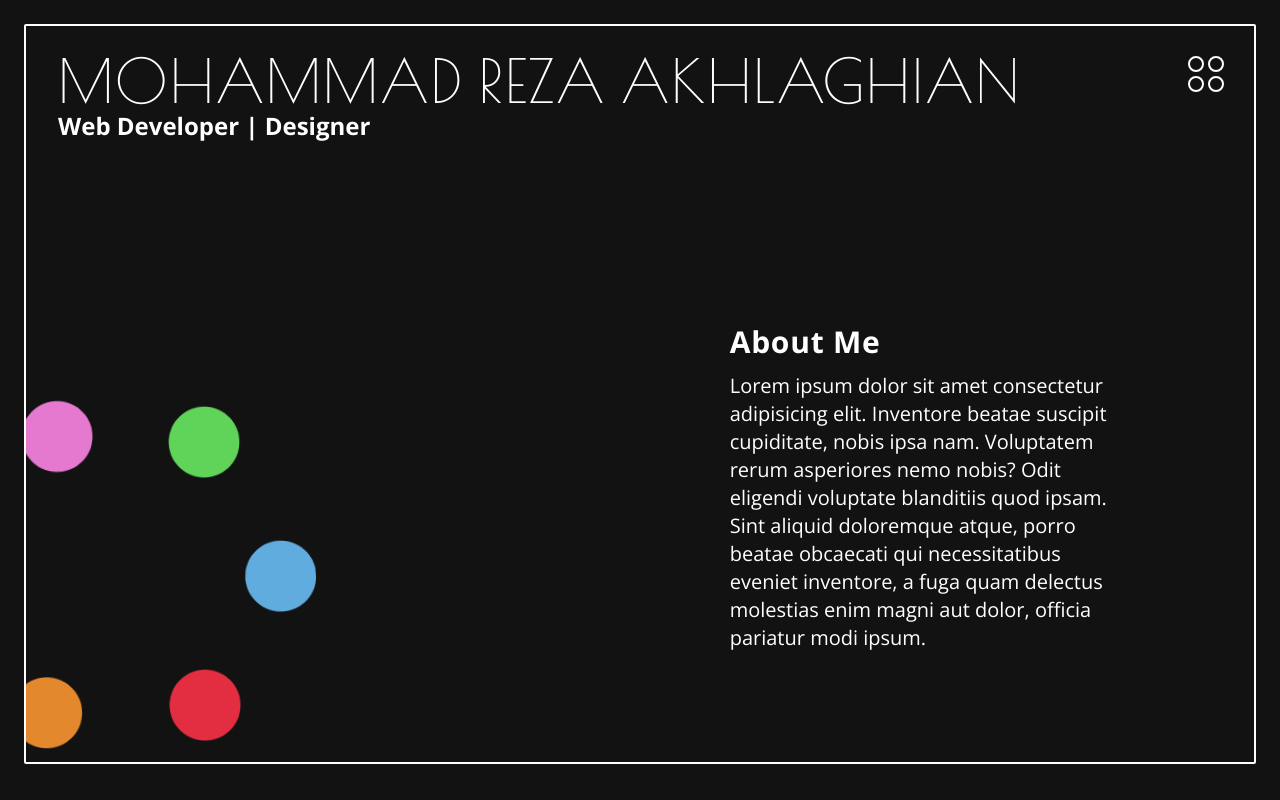
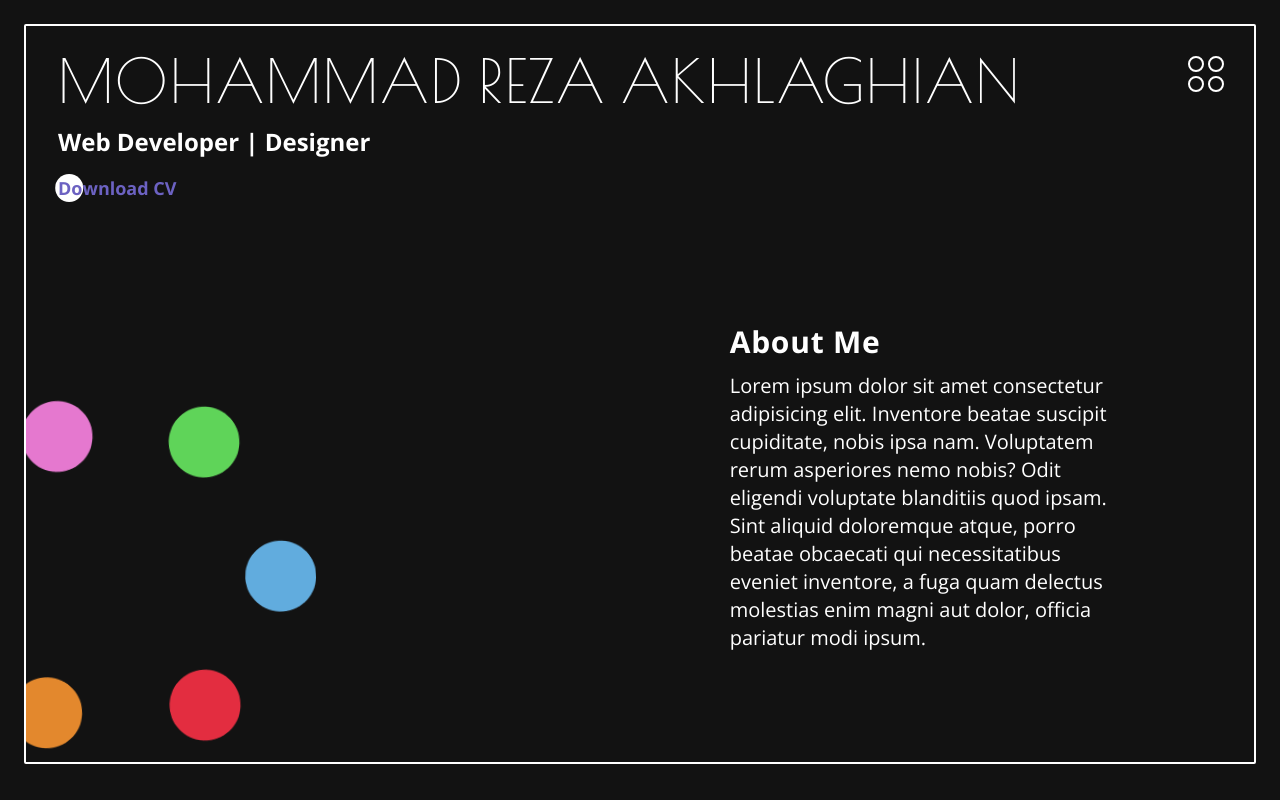
Before and after one commit to shayanakhlaghian/portofolio, a Next.js app: page / in a window 1280 px wide. Built offline with nearby package versions, Linux system fonts and the light colour scheme.

Commit message:
fine tune global styling
change main colors from night and wisteria to primary and secondary
for easier revision and change in the future

```diff
--- a/app/components/Hero.tsx
+++ b/app/components/Hero.tsx
@@ -5,6 +5,7 @@ import { motion } from 'framer-motion';
 import About from './About';
 import PrimaryHeading from './PrimaryHeading';
 import SecondaryHeading from './SecondaryHeading';
+import PrimaryButton from './PrimaryButton';
 
 const variants: Variants = {
   hide: { opacity: 0 },
@@ -26,12 +27,17 @@ const Hero = () => {
       initial='hide'
       animate='show'
     >
-      <motion.div variants={variants} transition={transition}>
+      <motion.div
+        variants={variants}
+        transition={transition}
+        className='[&>*]:mb-2 lg:[&>*]:mb-4'
+      >
         <PrimaryHeading>Mohammad Reza Akhlaghian</PrimaryHeading>
         <SecondaryHeading>Web Developer | Designer</SecondaryHeading>
+        <PrimaryButton>Download CV</PrimaryButton>
       </motion.div>
       <motion.div
-        className='absolute w-full top-[30%] md:w-1/2 md:left-1/2 lg:w-1/3 lg:left-[57.5%] lg:top-[40%]'
+        className='absolute w-full top-[40%] md:w-1/2 md:left-1/2 lg:w-1/3 lg:left-[57.5%] lg:top-[40%]'
         variants={variants}
         transition={transition}
       >
--- a/app/components/Nav.tsx
+++ b/app/components/Nav.tsx
@@ -45,7 +45,7 @@ const Nav = () => {
 
   return (
     <motion.nav
-      className='fixed bg-gradient-to-br from-wisteria to-wisteria-dark w-screen h-screen z-50'
+      className='fixed bg-gradient-to-br from-secondary to-secondary-dark w-screen h-screen z-50'
       variants={variants}
       initial='close'
       animate='open'
--- a/app/components/NavItem.tsx
+++ b/app/components/NavItem.tsx
@@ -24,7 +24,7 @@ const NavItem = ({
     >
       <Link
         href={href}
-        className='font-poiret text-2xl md:text-3xl lg:text-4xl font-bold group-hover:text-wisteria-dark'
+        className='font-poiret text-2xl md:text-3xl lg:text-4xl font-bold group-hover:text-secondary-dark'
       >
         {children}
       </Link>
--- a/app/components/PrimaryButton.tsx
+++ b/app/components/PrimaryButton.tsx
@@ -7,7 +7,7 @@ const PrimaryButton = ({
 }) => {
   return (
     <button
-      className='text-wisteria-dark font-bold relative text-sm lg:text-lg group'
+      className='text-secondary-dark font-bold relative text-sm lg:text-lg group'
       onClick={onClick}
     >
       <span className='w-6 h-6 lg:w-7 lg:h-7 bg-white rounded-full absolute z-[2] top-1/2 translate-y-[-50%] translate-x-[-10%] group-hover:w-[120%] duration-200' />
--- a/app/layout.tsx
+++ b/app/layout.tsx
@@ -29,7 +29,7 @@ export default function RootLayout({
 }) {
   return (
     <html lang='en' className={`${openSans.variable} ${poiretOne.variable}`}>
-      <body className='bg-night text-white h-[90vh] md:h-[92.5vh]'>
+      <body className='bg-primary text-white h-[90vh] md:h-[92.5vh]'>
         <Menu />
         <div className='border-2 border-white m-6 h-full p-4 rounded-sm overflow-hidden relative'>
           {children}
--- a/tailwind.config.ts
+++ b/tailwind.config.ts
@@ -13,10 +13,10 @@ const config: Config = {
         poiret: ['var(--font-poiret-one)'],
       },
       colors: {
-        night: '#121212',
-        wisteria: '#A39DD9',
-        'wisteria-dark': '#6C62C2',
-        'wisteria-light': '#BDB8E3',
+        primary: '#121212',
+        secondary: '#A39DD9',
+        'secondary-dark': '#6C62C2',
+        'secondary-light': '#BDB8E3',
       },
       keyframes: {
         rotate: {
```
